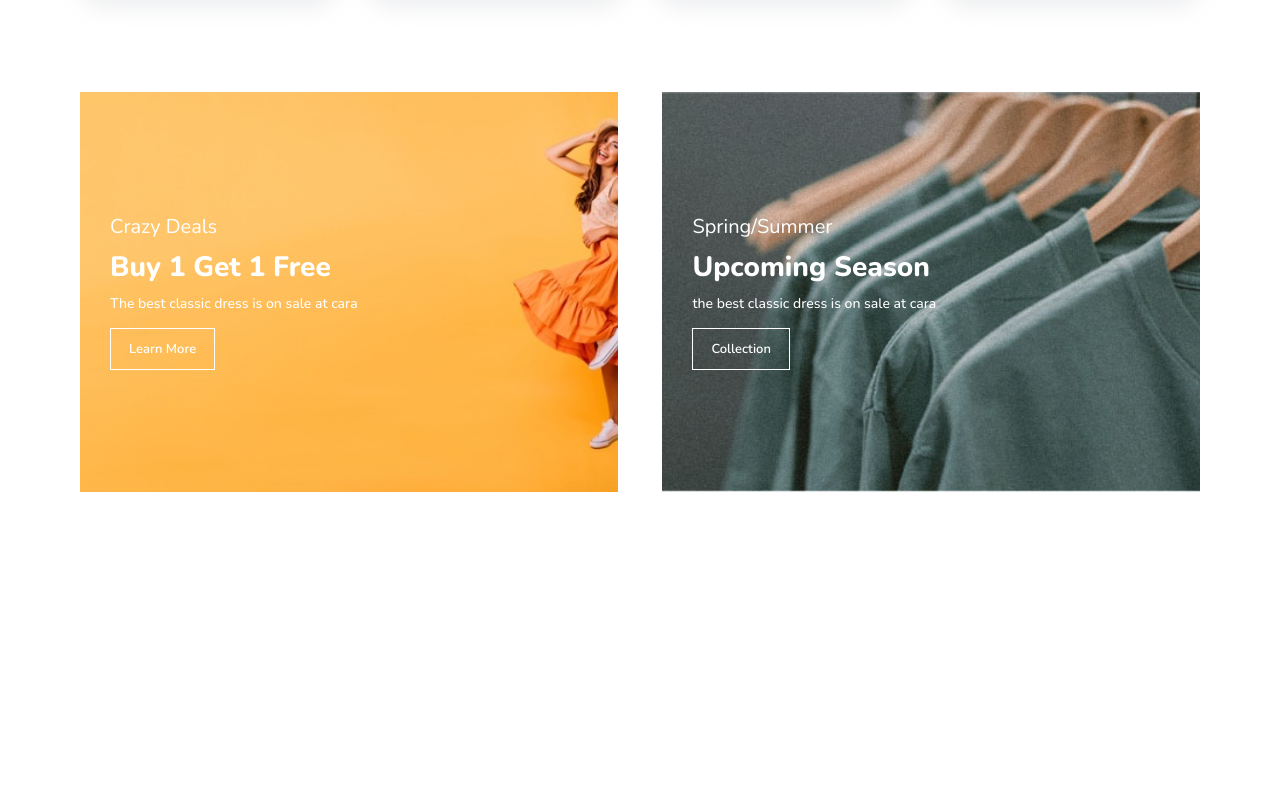
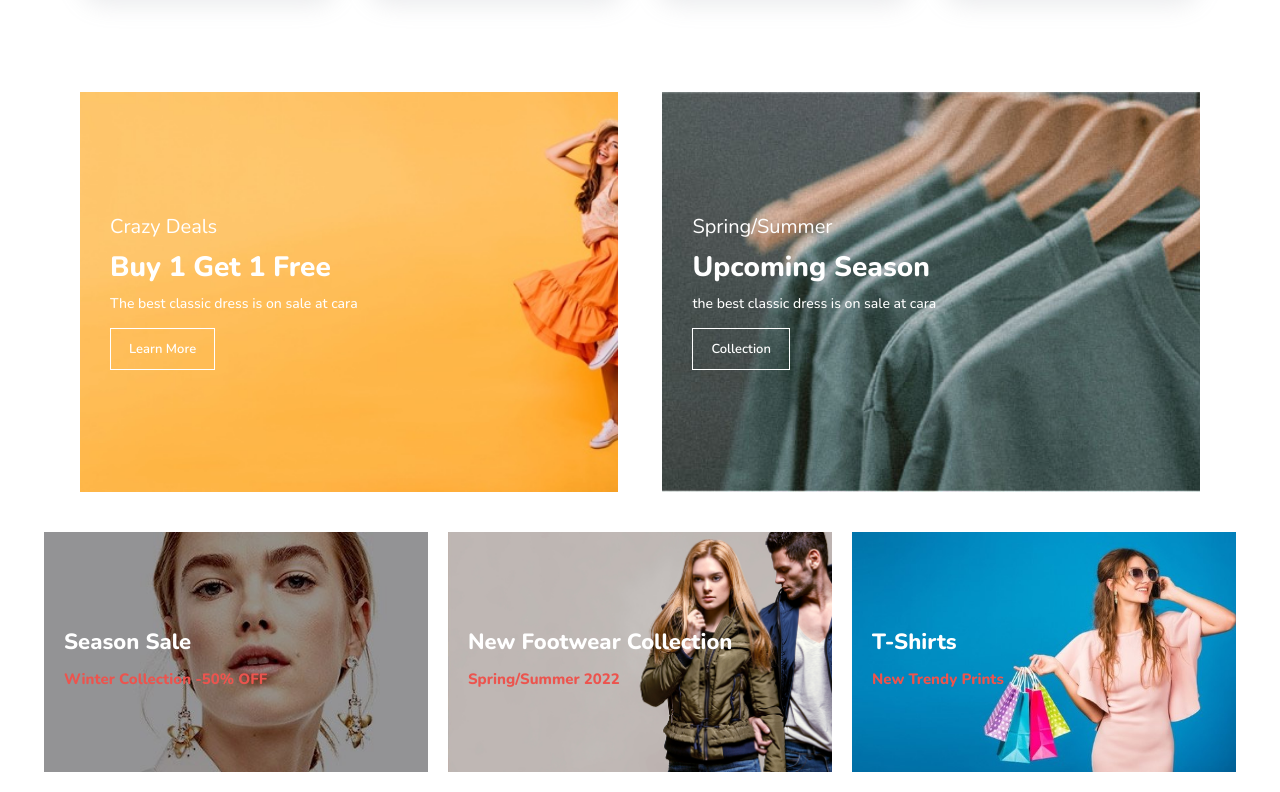
Before and after one commit to techieheart/ecommerceWebTemplate, a plain HTML site: page index.html in a window 1280 px wide. Shown: the part 3697-4489 px from the top of the page. Before the commit the page ends 4229 px from the top, so only its background shows below. Drawn offline with nearby package versions, Linux system fonts and the light colour scheme.

Commit message:
Add  Banner Sections

```diff
--- a/index.html
+++ b/index.html
@@ -383,6 +383,26 @@
   </div>
 </section>
 
+<section id="banner-3">
+  <div class="banner-box">
+    <h2>Season Sale</h2>
+    <h3>Winter Collection -50% OFF</h3>
+  </div>
+
+  <div class="banner-box banner-box-2">
+    <h2>New Footwear Collection</h2>
+    <h3>Spring/Summer 2022</h3>
+  </div>
+
+  <div class="banner-box banner-box-3">
+    <h2>T-Shirts</h2>
+    <h3>New Trendy Prints</h3>
+  </div>
+</section>
+
+<section id="newsletter">
+
+</section>
     <!--  Ion Icons Calling JS-->
     <script type="module" src="https://unpkg.com/ionicons@5.5.2/dist/ionicons/ionicons.esm.js"></script>
     <script nomodule src="https://unpkg.com/ionicons@5.5.2/dist/ionicons/ionicons.js"></script>
--- a/style.css
+++ b/style.css
@@ -384,6 +384,46 @@ body {
   color: #fff;
   border: none;
 }
+#banner-3 {
+  display: flex;
+  justify-content: center;
+  flex-wrap: wrap;
+  gap: 20px;
+}
+#banner-3 .banner-box {
+  display: flex;
+  flex-direction: column;
+  justify-content: center;
+  align-items: flex-start;
+  text-align: center;
+  background-image: url(img/banner/b7.jpg);
+  min-width: 30%;
+  height: 30vh;
+  background-size: cover;
+  background-repeat: no-repeat;
+  padding: 20px;
+  margin-bottom: 20px;
+}
+
+#banner-3 .banner-box-2 {
+  background-image: url(img/banner/b4.jpg);
+}
+
+#banner-3 .banner-box-3 {
+  background-image: url(img/banner/b18.jpg);
+}
+#banner-3 h2 {
+  color: #fff;
+  font-weight: 900;
+  font-size: 22px;
+}
+
+#banner-3 h3 {
+  color: #ec544e;
+  font-weight: 800;
+  font-size: 15px;
+}
+
 /* Products End */
 @keyframes scale-up-hor-left {
   0% {
```
